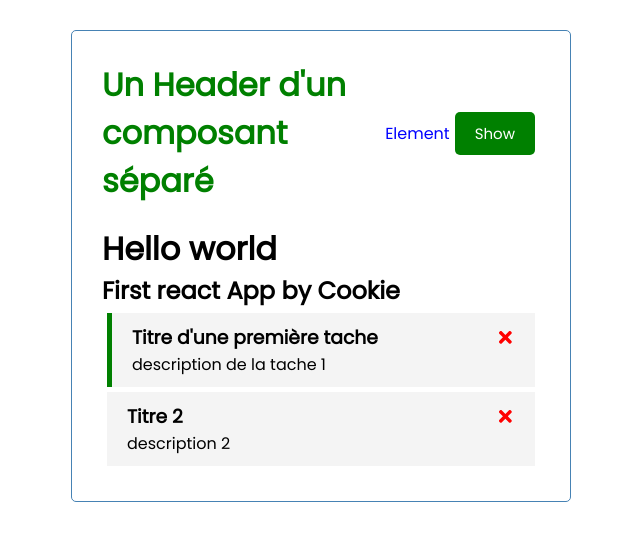
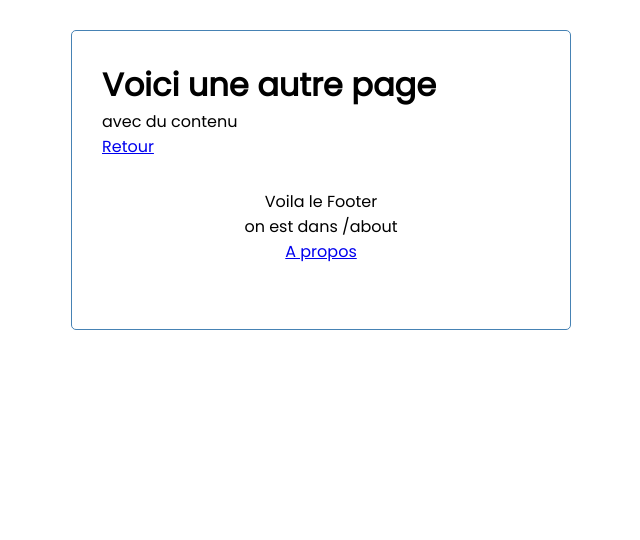
Before and after one commit to TitouanChvn/React_test, a React (Create React App) app in the folder react_test/: page /about in a window 1280 px wide. Shown: the top 540 px of the page, without its empty margins (319-959 px from the left). Built offline with nearby package versions, Linux system fonts and the light colour scheme.

Commit message:
ajout des routes

```diff
--- a/react_test/package.json
+++ b/react_test/package.json
@@ -10,6 +10,7 @@
     "react-dom": "^18.2.0",
     "react-icon": "^1.0.0",
     "react-icons": "^4.6.0",
+    "react-router-dom": "^6.4.3",
     "react-scripts": "5.0.1",
     "web-vitals": "^2.1.4"
   },
--- a/react_test/src/App.js
+++ b/react_test/src/App.js
@@ -1,4 +1,7 @@
 import Header from "./components/Header";
+import Footer from "./components/Footer";
+import { BrowserRouter as Router, Route ,Routes} from "react-router-dom";
+import About from "./components/About";
 import Tasks from "./components/Tasks";
 import {useState} from 'react'
 import AddTask from "./components/AddTask";
@@ -17,6 +20,7 @@ function App() {
     valeur: false,
     content: "description 2",
   }])
+
 
 
   const name1 = 'Cookie'
@@ -38,17 +42,28 @@ const addTask = (task) => {
       task.id === id ? {...task, valeur : !task.valeur} : task))
   }
   return (
+    <Router>
     <div className="container">
+
+
+
+
+      <Routes>
+      <Route path='/' exact element={
+        <>
         <Header donné_transférée='Element' onAdd={()=>setShowAddTask(!showAddTask)}
         showAdd={showAddTask}/>
         <h1>Hello world</h1>
         <h2> First react App by {name1}</h2>
-
         {showAddTask && <AddTask onAdd={addTask}/>}
-      {tasks.length >0 ? <Tasks tasks={tasks} onDelete={deleteTask} onToggle={toggleReminder}/> : 'No tasks to show'}
-
-
+        {tasks.length >0 ? <Tasks tasks={tasks} onDelete={deleteTask} onToggle={toggleReminder}/> : 'No tasks to show'}
+        </>
+      }/>
+      <Route path='/about' element={<About/>}/>
+      </Routes>
+        <Footer/>
     </div>
+    </Router>
   );
 }
 
--- /dev/null
+++ b/react_test/src/components/About.js
@@ -0,0 +1,13 @@
+import { Link } from "react-router-dom"
+
+const About = () => {
+  return (
+    <div>
+      <h1>Voici une autre page</h1>
+      <p>avec du contenu</p>
+      <Link to="/"> Retour</Link>
+    </div>
+  )
+}
+
+export default About
--- /dev/null
+++ b/react_test/src/components/Footer.js
@@ -0,0 +1,16 @@
+import { Link } from "react-router-dom"
+import { useLocation } from "react-router-dom"
+
+
+const Footer = () => {
+const location = useLocation()
+  return (
+    <footer>
+      <p> Voila le Footer</p>
+      <p> on est dans {location.pathname} </p>
+      <Link to="/about" >A propos</Link>
+    </footer>
+  )
+}
+
+export default Footer
```
Also changed, not shown: 1 other file (tests, documents, lock files or other folders).
